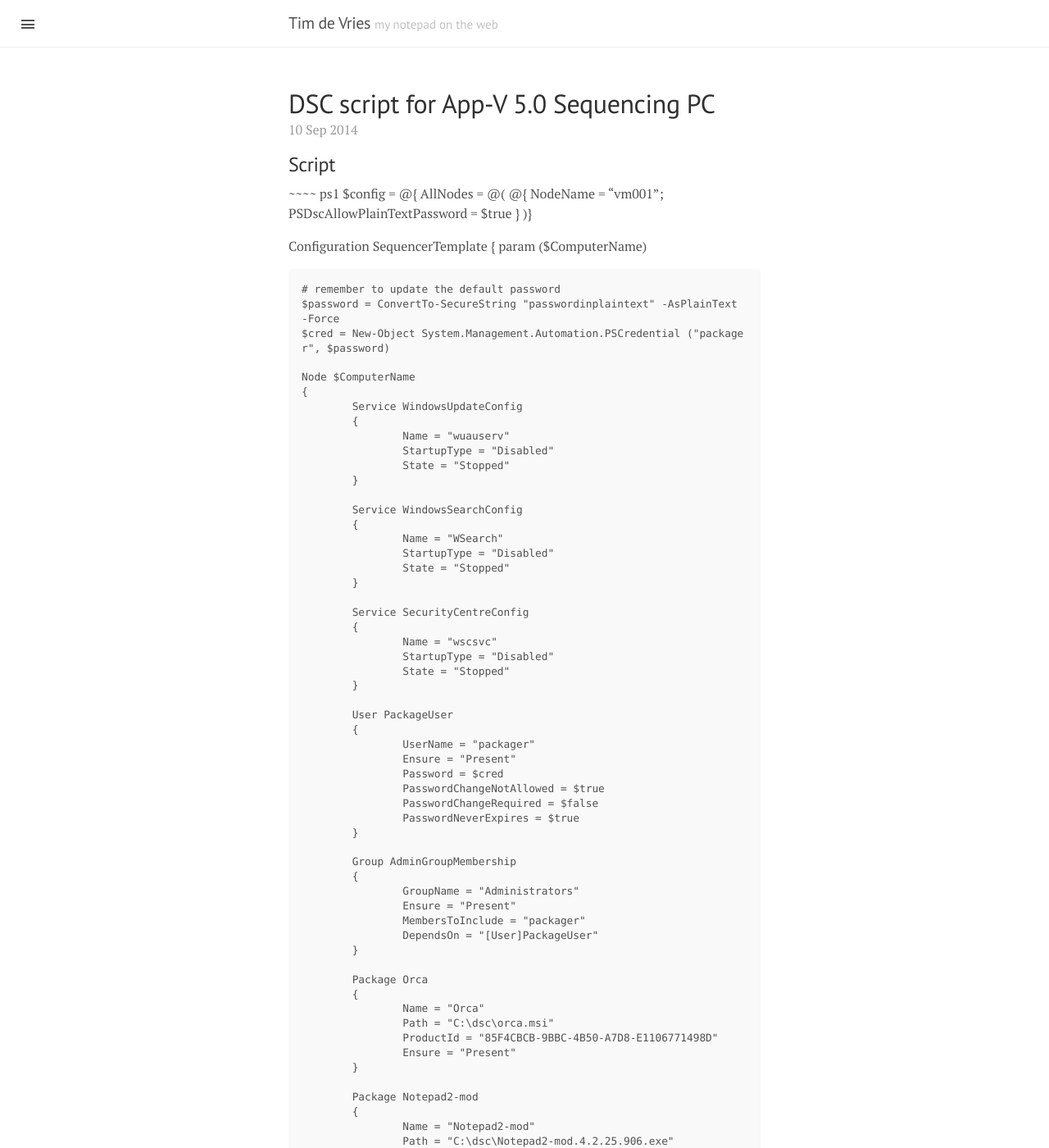
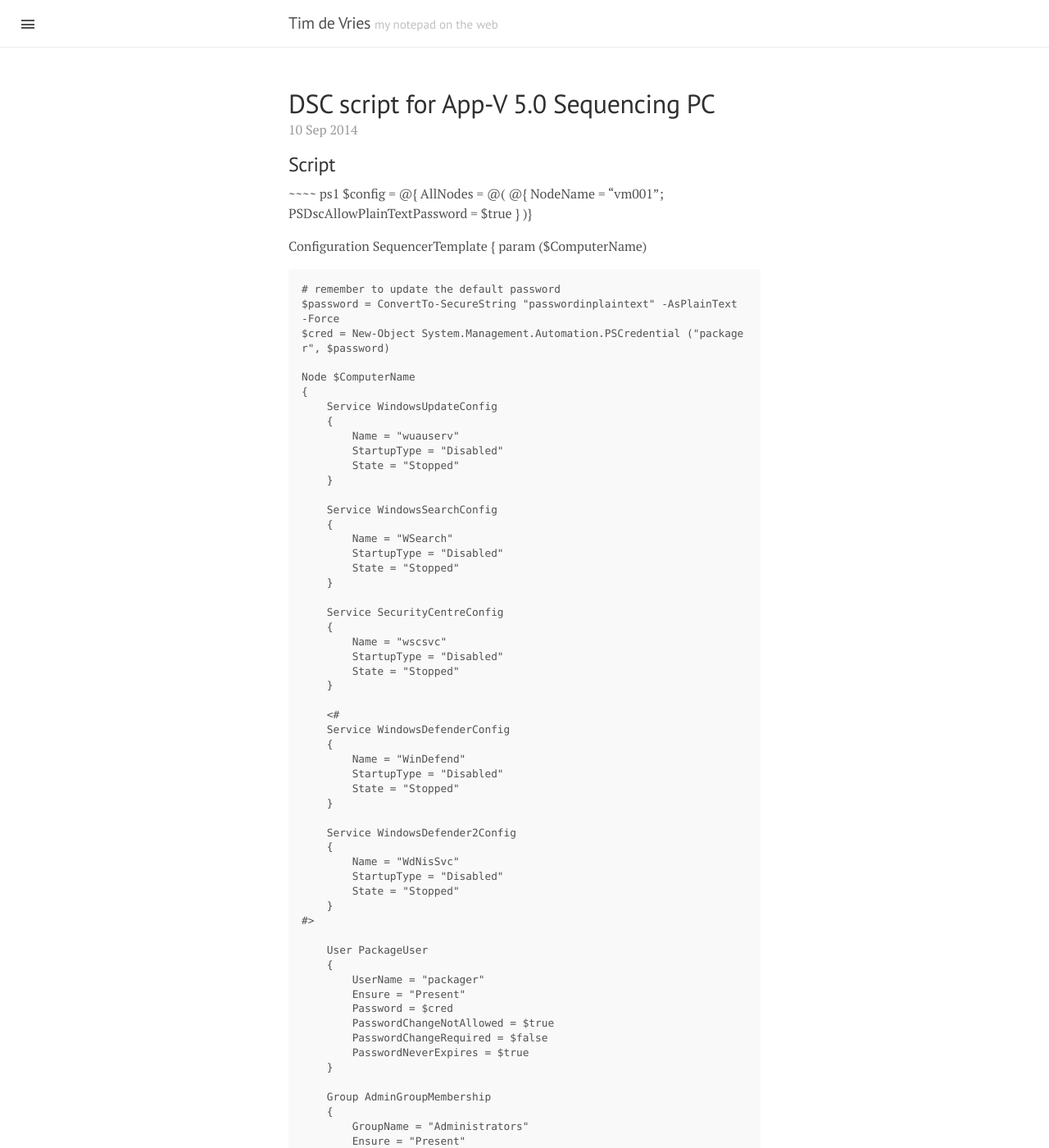
Before and after one commit to timbodv/timbodv.github.io, a Jekyll site: the page built from _posts/2014-09-10-dsc-profile-sequencing-pc.md, in a window 1280 px wide and 1400 px high. Shown: the whole window at 82% size. Built offline with Jekyll 4.4.1, drawn with Linux system fonts in a browser that asks for light colours; Markdown is read by kramdown in place of the engine named in the settings; some of the changed text lies outside the part shown.

Commit message:
Update 2014-09-10-dsc-profile-sequencing-pc.md

```diff
--- a/_posts/2014-09-10-dsc-profile-sequencing-pc.md
+++ b/_posts/2014-09-10-dsc-profile-sequencing-pc.md
@@ -21,75 +21,90 @@
 	$password = ConvertTo-SecureString "passwordinplaintext" -AsPlainText -Force
 	$cred = New-Object System.Management.Automation.PSCredential ("packager", $password)
 
-	Node $ComputerName
-	{
-		Service WindowsUpdateConfig
-		{
-			Name = "wuauserv"
-			StartupType = "Disabled"
-			State = "Stopped"
-		}
+    Node $ComputerName
+    {
+        Service WindowsUpdateConfig
+        {
+            Name = "wuauserv"
+            StartupType = "Disabled"
+            State = "Stopped"
+        }
 
-		Service WindowsSearchConfig
-		{
-			Name = "WSearch"
-			StartupType = "Disabled"
-			State = "Stopped"
-		}
+        Service WindowsSearchConfig
+        {
+            Name = "WSearch"
+            StartupType = "Disabled"
+            State = "Stopped"
+        }
 
-		Service SecurityCentreConfig
-		{
-			Name = "wscsvc"
-			StartupType = "Disabled"
-			State = "Stopped"
-		}
+        Service SecurityCentreConfig
+        {
+            Name = "wscsvc"
+            StartupType = "Disabled"
+            State = "Stopped"
+        }
 
-		User PackageUser
-		{
-			UserName = "packager"
-			Ensure = "Present"
-			Password = $cred
-			PasswordChangeNotAllowed = $true
-			PasswordChangeRequired = $false
-			PasswordNeverExpires = $true
-		}
+        <#
+        Service WindowsDefenderConfig
+        {
+            Name = "WinDefend"
+            StartupType = "Disabled"
+            State = "Stopped"
+        }
 
-		Group AdminGroupMembership
-		{
-			GroupName = "Administrators"
-			Ensure = "Present"
-			MembersToInclude = "packager"
-			DependsOn = "[User]PackageUser"
-		}
+        Service WindowsDefender2Config
+        {
+            Name = "WdNisSvc"
+            StartupType = "Disabled"
+            State = "Stopped"
+        }
+	#>
 
-		Package Orca
-		{
-			Name = "Orca"
-			Path = "C:\dsc\orca.msi"
-			ProductId = "85F4CBCB-9BBC-4B50-A7D8-E1106771498D"
-			Ensure = "Present"
-		}
+        User PackageUser
+        {
+            UserName = "packager"
+            Ensure = "Present"
+            Password = $cred
+            PasswordChangeNotAllowed = $true
+            PasswordChangeRequired = $false
+            PasswordNeverExpires = $true
+        }
 
-		Package Notepad2-mod
-		{
-			Name = "Notepad2-mod"
-			Path = "C:\dsc\Notepad2-mod.4.2.25.906.exe"
-			ProductId = "notepad2-mod"
-			Arguments = "/verysilent"
-			Ensure = "Present"
-		}
+        Group AdminGroupMembership
+        {
+            GroupName = "Administrators"
+            Ensure = "Present"
+            MembersToInclude = "packager"
+            DependsOn = "[User]PackageUser"
+        }
 
-		Package AppvSequencer
-		{
-			Name = "App-V 5.0 SP2 HF4 Sequencer"
-			Path = "C:\dsc\AppV5.0SP2-Sequencer-KB2956985.exe"
-			ProductId = "appv5sp2hf4seq"
-			Arguments = "/ACCEPTEULA=1 /CEIPOPTIN=0 /q"
-			Ensure = "Present"
-		}
-	}
+        Package Orca
+        {
+            Name = "Orca"
+            Path = "C:\dsc\orca.msi"
+            ProductId = "85F4CBCB-9BBC-4B50-A7D8-E1106771498D"
+            Ensure = "Present"
+        }
+
+        Package Notepad2-mod
+        {
+            Name = "Notepad2-mod 4.2.25.906"
+            Path = "C:\dsc\Notepad2-mod.4.2.25.906.exe"
+            ProductId = ""
+            Arguments = "/verysilent"
+            Ensure = "Present"
+        }
+
+        Package AppvSequencer
+        {
+            Name = "Microsoft Application Virtualization (App-V) Sequencer 5.0 Service Pack 2"
+            Path = "C:\dsc\AppV5.0SP2-Sequencer-KB2956985.exe"
+            ProductId = ""
+            Arguments = "/ACCEPTEULA=1 /CEIPOPTIN=0 /q"
+            Ensure = "Present"
+        }
+    }
 }
-
 ~~~
 
 ## Usage
```
